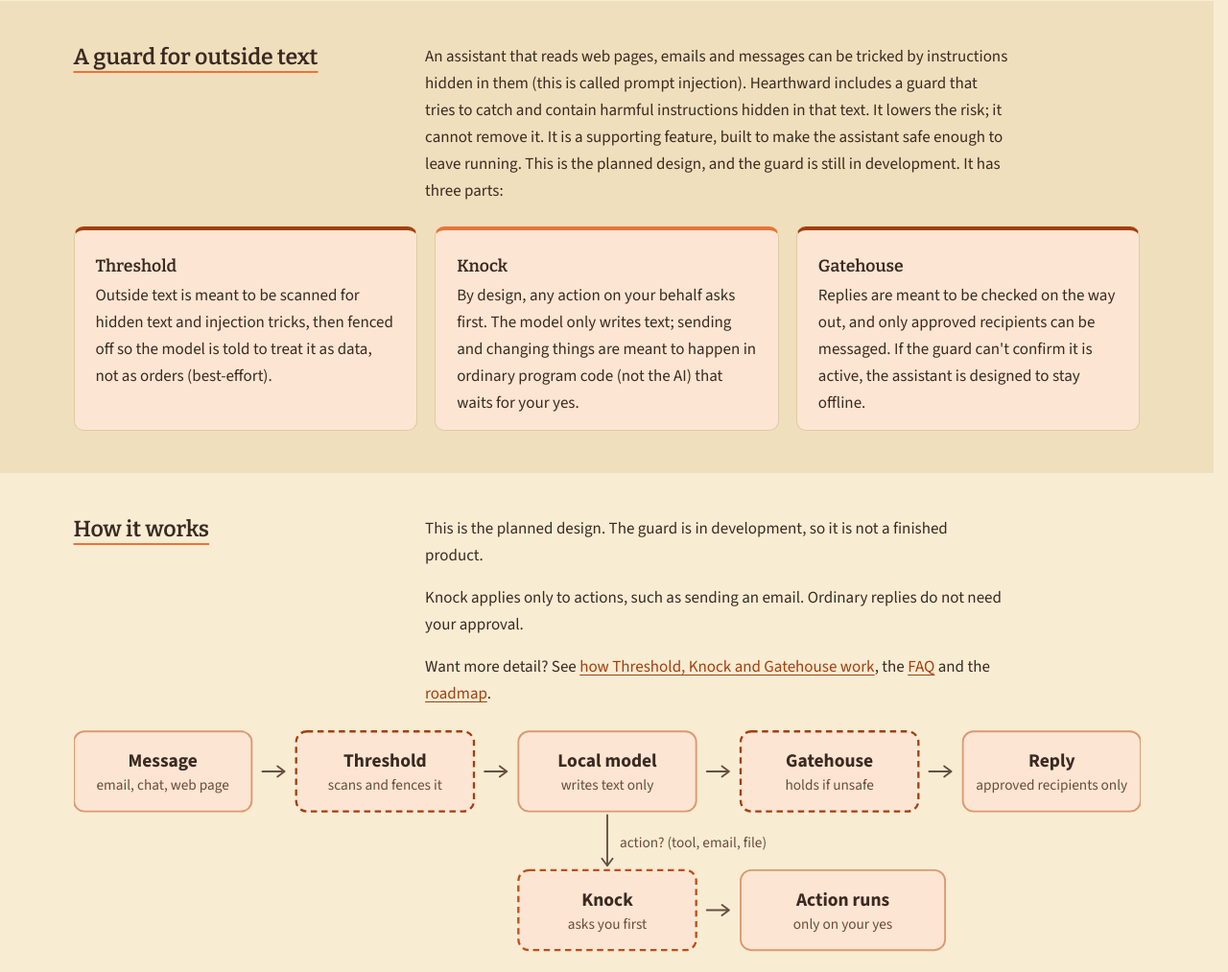
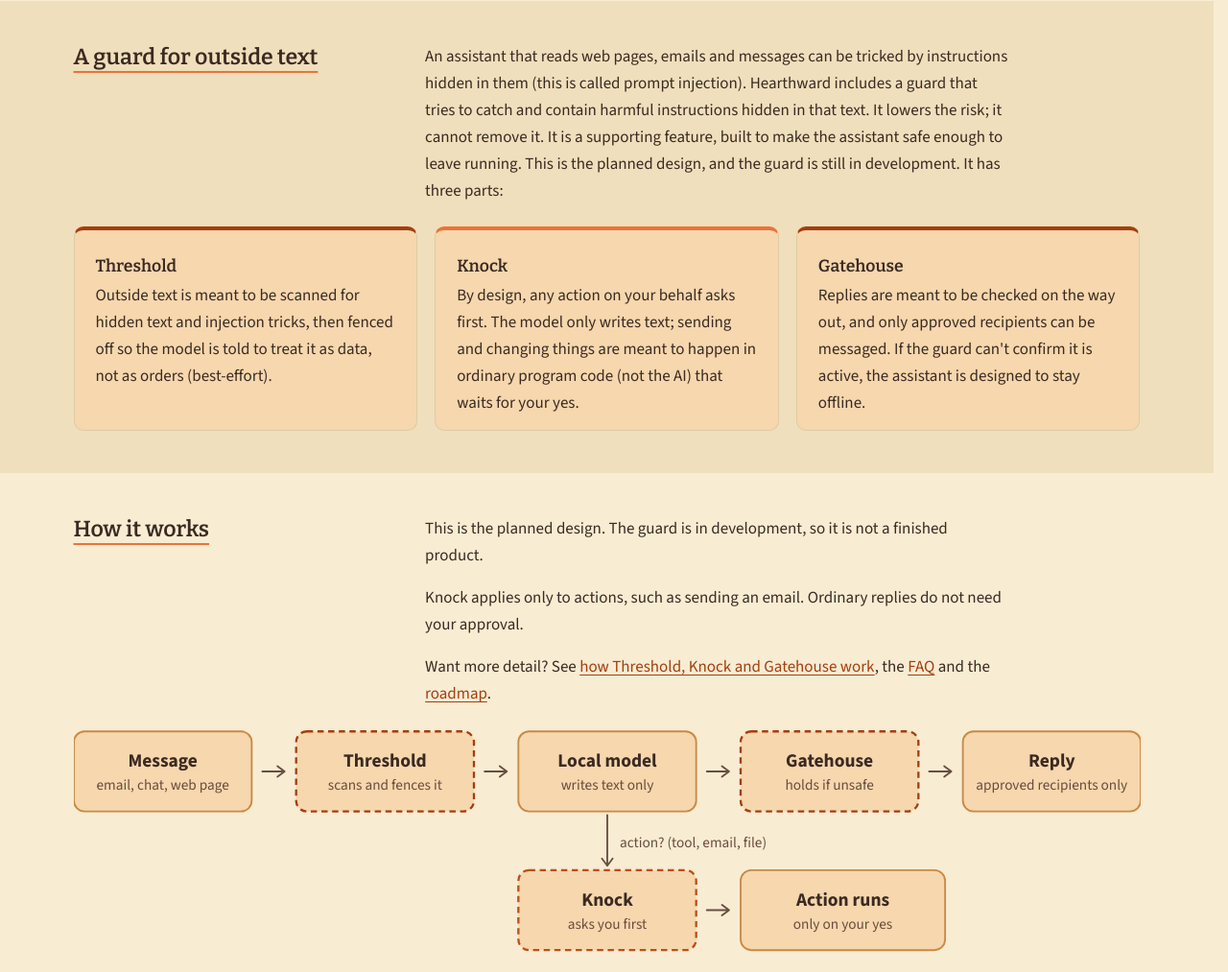
Before and after one commit to hearthward-ai/hearthward-ai.github.io, a plain HTML site: page index.html in a window 1280 px wide. Shown: the part 1575-2588 px from the top of the page at 96% size. Drawn offline with Linux system fonts and the light colour scheme.

Commit message:
Light mode: box tint from peach to light apricot (Tony: too pink)
Co-Authored-By: Claude Opus 5.5 <noreply@anthropic.com>

```diff
--- a/style.css
+++ b/style.css
@@ -1,4 +1,4 @@
-:root{--bg:#F8ECD3;--band:#F0DFBC;--hero:#F4E5C7;--fg:#3B2A22;--muted:#654F42;--accent:#A33F0F;--accent-fg:#fff;--flame:#E8743B;--card:#FFF6E4;--line:#DFCBA4;--code:#E9D3AA;--code-fg:#33231C;--code-line:#B28F58;--note:#FBE4B8;--noteline:#C98A2E;--foot:#EBDAB6;--tline:#8F6728;--bar:#FAEFD9;--tint:#FCE5D2;--tint-line:#D99A72;--tint-muted:#6A4C3E;
+:root{--bg:#F8ECD3;--band:#F0DFBC;--hero:#F4E5C7;--fg:#3B2A22;--muted:#654F42;--accent:#A33F0F;--accent-fg:#fff;--flame:#E8743B;--card:#FFF6E4;--line:#DFCBA4;--code:#E9D3AA;--code-fg:#33231C;--code-line:#B28F58;--note:#FBE4B8;--noteline:#C98A2E;--foot:#EBDAB6;--tline:#8F6728;--bar:#FAEFD9;--tint:#F6D7AE;--tint-line:#C98A45;--tint-muted:#6A4C3E;
   /* Fonts: the files in fonts/ are subsets of the full fonts. Rebuild them after any text edit on the pages. */
   --font-body:"HW Sans Body",system-ui,-apple-system,"Segoe UI",Roboto,"Helvetica Neue",Arial,sans-serif;
   --font-body-zh:"HW Sans Body","HW Han Body","PingFang SC","Hiragino Sans GB","Microsoft YaHei","Noto Sans CJK SC","Noto Sans SC",sans-serif;
```
